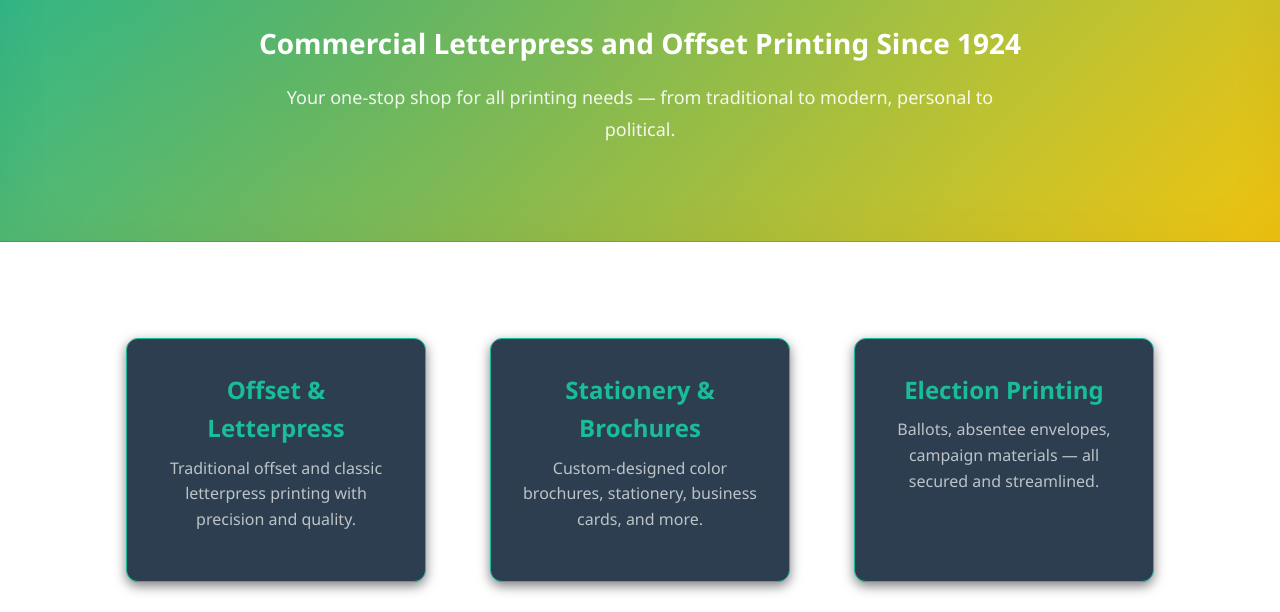
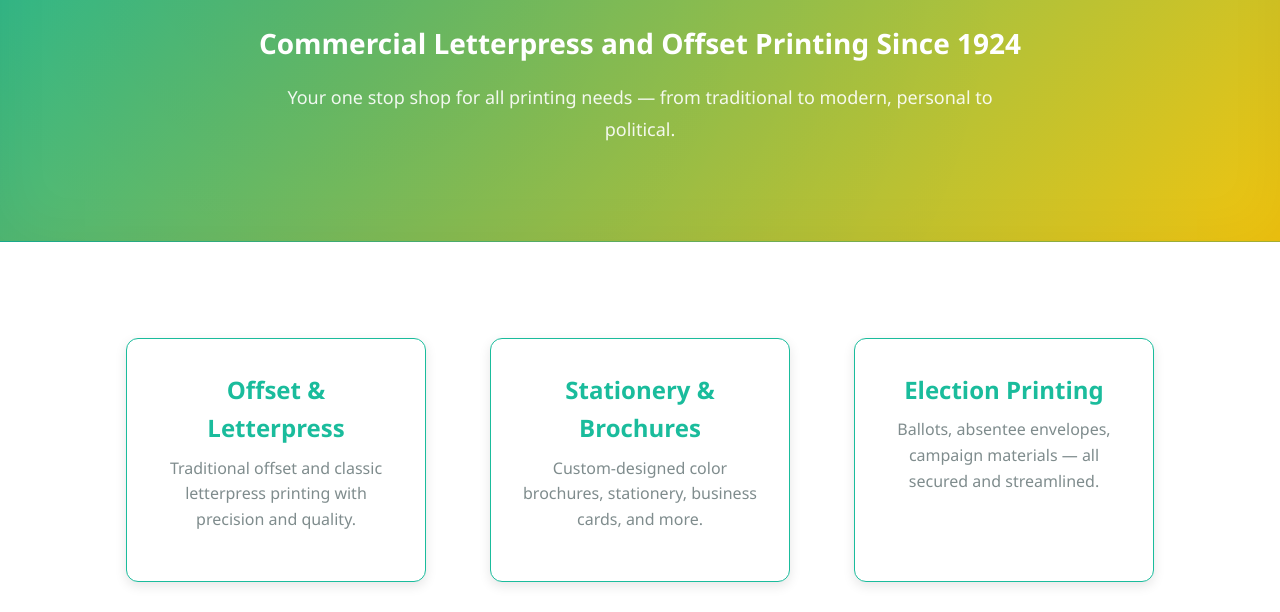
Before and after one commit to ApexScripts-OpenSource/Benjamin-Franklin-Printing-Company-Website, a website: page index.html in a window 1280 px wide. Shown: the part 340-952 px from the top of the page. Drawn offline with Linux system fonts and the light colour scheme; a web font is replaced by a local one.

Commit message:
Updated index.html (Light Mode)

```diff
--- a/index.html
+++ b/index.html
@@ -11,21 +11,21 @@
 
     <style>
         .service-card {
-            background-color: #2c3e50; /* Darker background for the card */
+            background-color: #ffffff; /* Light background for the card */
             border-radius: 12px;
-            box-shadow: 0 4px 12px rgba(0, 0, 0, 0.5); /* Softer shadow for depth */
+            box-shadow: 0 4px 12px rgba(0, 0, 0, 0.1); /* Softer shadow for depth */
             padding: 2rem;
             margin: 1rem;
             max-width: 300px;
             flex: 1 1 280px;
             text-align: center;
             transition: transform 0.3s ease, box-shadow 0.3s ease;
-            color: #ecf0f1; /* Light text color for readability */
+            color: #2c3e50; /* Dark text color for readability */
         }
 
         .service-card:hover {
             transform: translateY(-8px);
-            box-shadow: 0 12px 24px rgba(0, 0, 0, 0.7); /* Enhanced shadow on hover */
+            box-shadow: 0 12px 24px rgba(0, 0, 0, 0.2); /* Enhanced shadow on hover */
         }
 
         .service-card h3 {
@@ -36,11 +36,9 @@
 
         .service-card p {
             font-size: 1rem; /* Font size for paragraph text */
-            color: #bdc3c7; /* Softer light color for paragraph text */
+            color: #7f8c8d; /* Softer light color for paragraph text */
         }
     </style>
-
-
 </head>
 
 <body>
@@ -73,7 +71,7 @@
         <h1>Welcome!</h1>
         <h4>Last Updated: 5/24/2025</h4>
         <h2>Commercial Letterpress and Offset Printing Since 1924</h2>
-        <p>Your one-stop shop for all printing needs — from traditional to modern, personal to political.</p>
+        <p>Your one stop shop for all printing needs — from traditional to modern, personal to political.</p>
     </div>
 </section>
 
```
